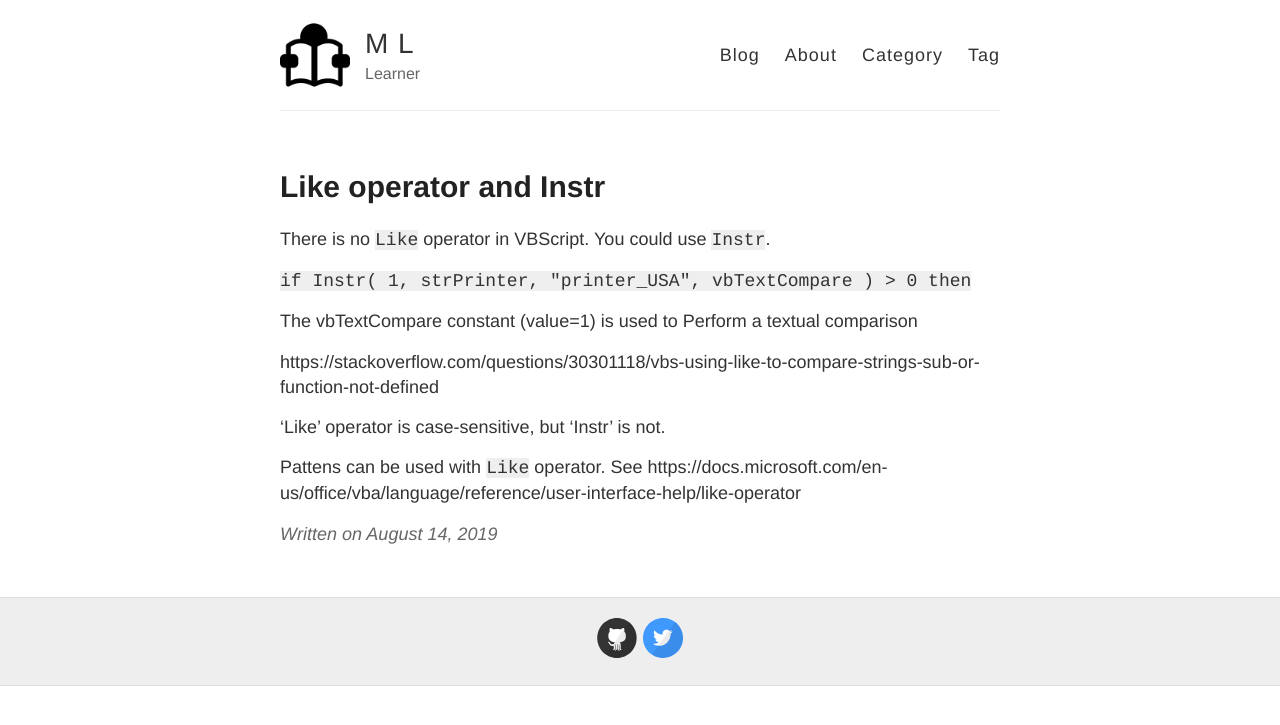
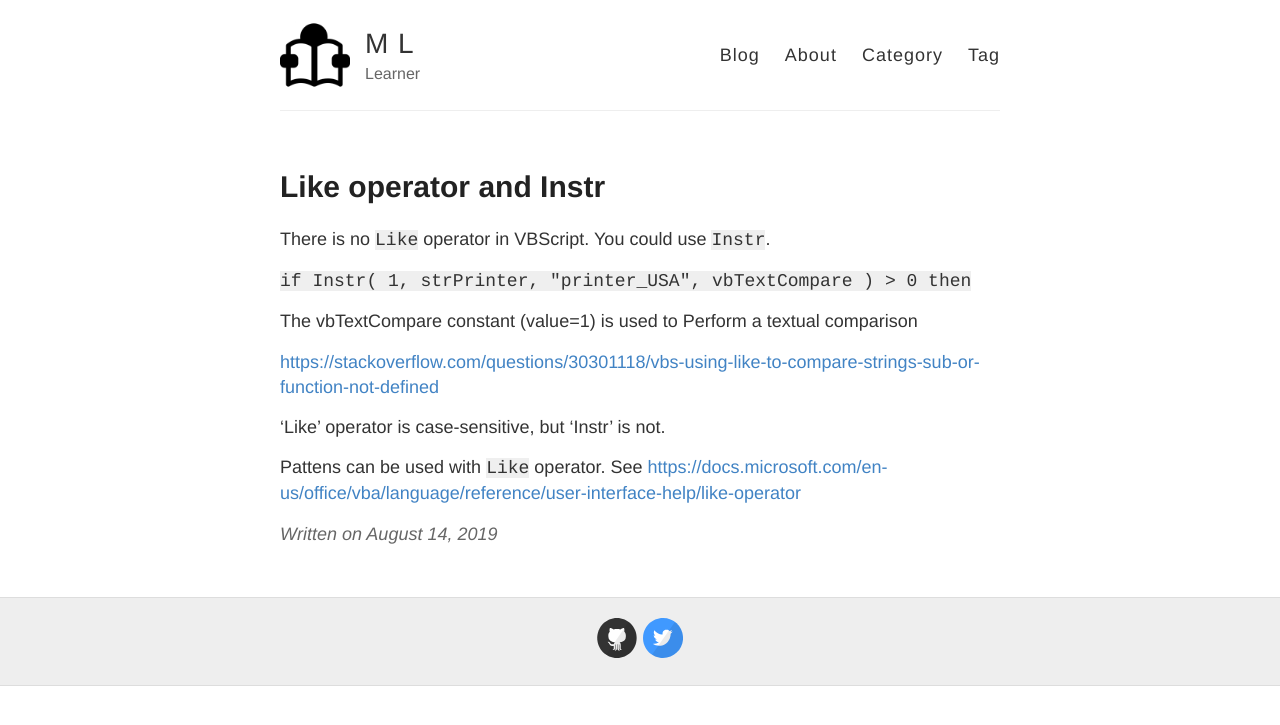
Before and after one commit to MingLang/MingLang.github.io, a Jekyll site: the page built from _posts/2019-08-14-Like-operator-and-Instr.md, in a window 1280 px wide. Shown: the top 725 px of the page. Built offline with Jekyll 4.4.1, drawn with Linux system fonts in a browser that asks for light colours; part of the change alters nothing that is shown.

Commit message:
Update 2019-08-14-Like-operator-and-Instr.md

```diff
--- a/_posts/2019-08-14-Like-operator-and-Instr.md
+++ b/_posts/2019-08-14-Like-operator-and-Instr.md
@@ -12,8 +12,9 @@ There is no `Like` operator in VBScript. You could use `Instr`.
 
 The vbTextCompare constant (value=1) is used to Perform a textual comparison
 
-https://stackoverflow.com/questions/30301118/vbs-using-like-to-compare-strings-sub-or-function-not-defined
+<https://stackoverflow.com/questions/30301118/vbs-using-like-to-compare-strings-sub-or-function-not-defined>
+
 
 'Like' operator is case-sensitive, but 'Instr' is not.
 
-Pattens can be used with `Like` operator. See https://docs.microsoft.com/en-us/office/vba/language/reference/user-interface-help/like-operator
+Pattens can be used with `Like` operator. See <https://docs.microsoft.com/en-us/office/vba/language/reference/user-interface-help/like-operator>
```
